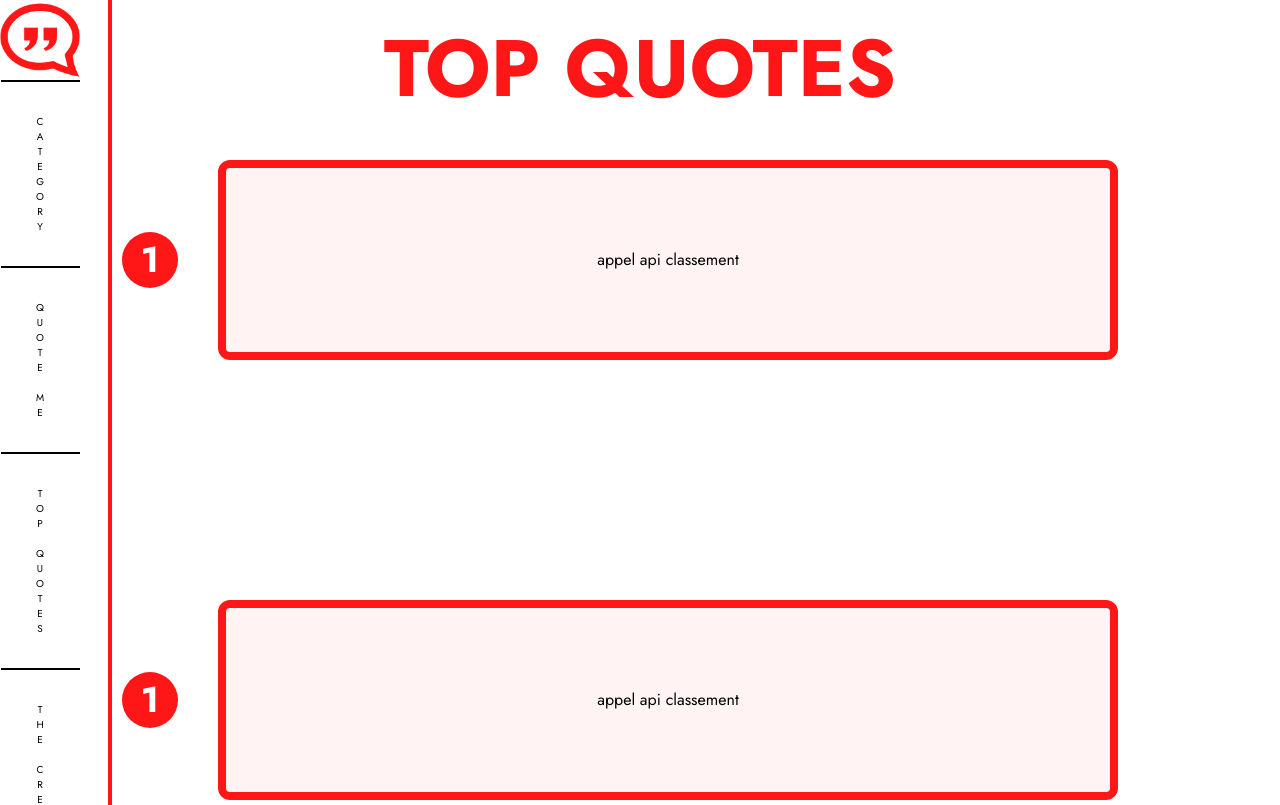
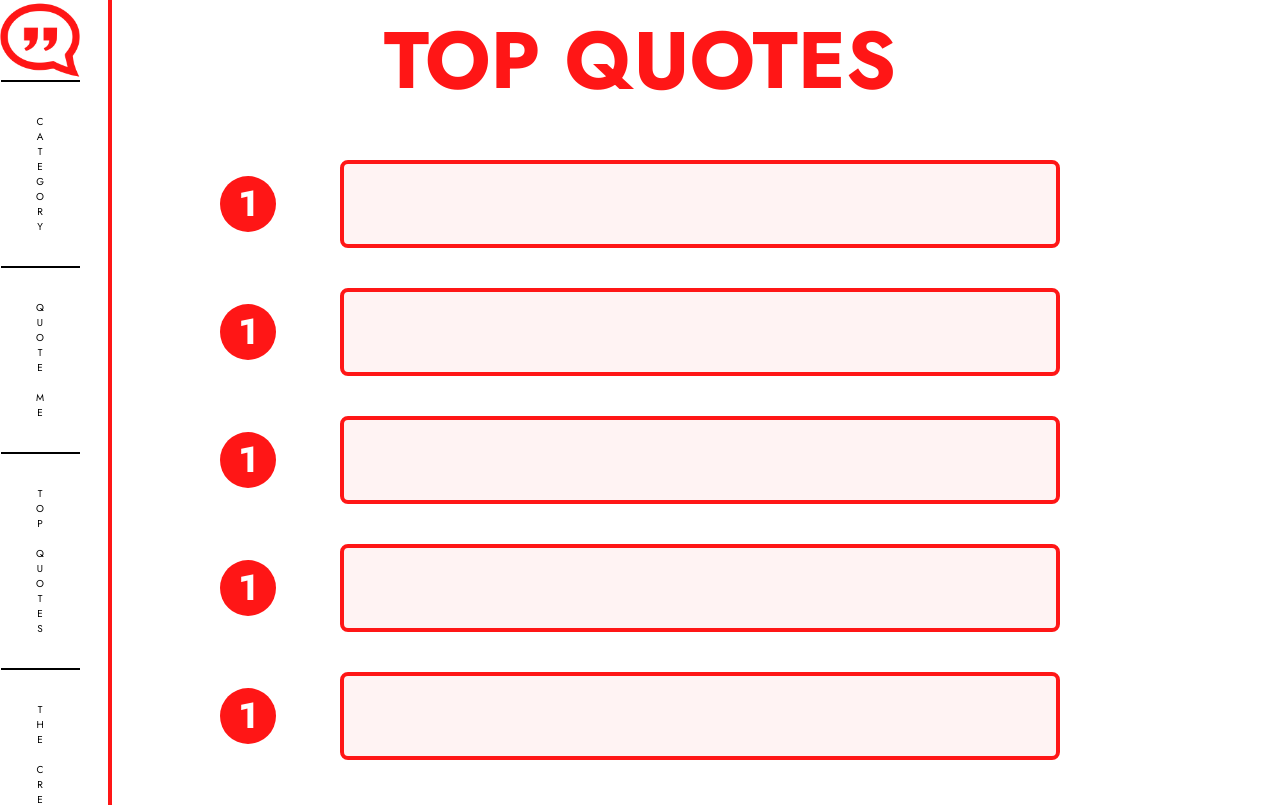
Before and after one commit to JohnnyHiriart/OhMyQuote, a React (Vite) app: page /top-quotes in a window 1280 px wide. Shown: the top 805 px of the page. Built offline with nearby package versions, Linux system fonts and the light colour scheme; no server answers; a web font is replaced by a local one.

Commit message:
init top quotes

```diff
--- a/src/components/Home.jsx
+++ b/src/components/Home.jsx
@@ -7,7 +7,7 @@ const Home = () => {
     <div className="flex justify-between content-center flex-col w-[100vw] h-[100vh]">
       <TitleHome />
       <Carousel />
-      <QuoteHome />
+      <QuoteHome padding={"pb-[10vh]"} height={"h-[15vh]"} />
     </div>
   );
 };
--- a/src/components/QuoteHome.jsx
+++ b/src/components/QuoteHome.jsx
@@ -1,7 +1,8 @@
 import axios from "axios";
+import PropTypes from "prop-types";
 import { useEffect, useState } from "react";
 
-const QuoteHome = () => {
+const QuoteHome = ({padding, height}) => {
 
   function getRandomInt(max) {
     return Math.floor(Math.random() * max);
@@ -20,11 +21,16 @@ const QuoteHome = () => {
   }, []);
 
   return (
-    <div className="flex pb-[10vh] flex-col text-center h-[15vh]">
+    <div className={`flex ${padding} text-xl flex-col text-center ${height}`}>
       <p>{quoteDay.quoteText}</p>
       <p className="font-bold">{quoteDay.quoteAuthor}</p>
     </div>
   );
 };
 
+QuoteHome.propTypes = {
+  padding: PropTypes.string.isRequired,
+  height: PropTypes.string.isRequired,
+};
+
 export default QuoteHome;
--- a/src/components/RbThumbs.jsx
+++ b/src/components/RbThumbs.jsx
@@ -1,15 +1,16 @@
 import React from "react";
+import QuoteHome from "./QuoteHome"
 
 const RbThumbs = () => {
   return (
-    <div className="flex items-center content-center justify-center pt-20 m-10">
-      <div className="flex items-center justify-center text-4xl font-bold text-white rounded-full h-14 bg-redquote w-14">
+    <div className="flex items-center content-center justify-center m-10">
+      <div className="flex mr-[5vw] items-center justify-center text-4xl font-bold text-white rounded-full h-14 bg-redquote w-14">
         1
       </div>
-      <div className="flex content-center justify-center w-3/4 m-10 border-8 rounded-xl border-redquote bg-redquote bg-opacity-5">
+      <div className="flex items-center content-center justify-center w-3/5 border-4 rounded-lg border-redquote bg-redquote bg-opacity-5">
         {/* box with quote */}
         <div>{/* first quote img */}</div>
-        <div className="p-20">appel api classement</div>
+        <div className="h-[10vh] flex items-center"><QuoteHome /></div>
         <div>{/* second quote img */}</div>
       </div>
     </div>
--- a/src/components/TopQuotes.jsx
+++ b/src/components/TopQuotes.jsx
@@ -9,10 +9,9 @@ const TopQuotes = () => {
         <NavBar />
       </div>
       <div className="flex justify-center font-bold text-redquote text-7xl">
-        <h1 className="fixed m-2">TOP QUOTES</h1>
+        <h1 className="">TOP QUOTES</h1>
       </div>
-      <div className="flex flex-col w-screen left-16">
-        <RbThumbs />
+      <div className="pt-[10vh]flex flex-col w-screen left-16">
         <RbThumbs />
         <RbThumbs />
         <RbThumbs />
```
